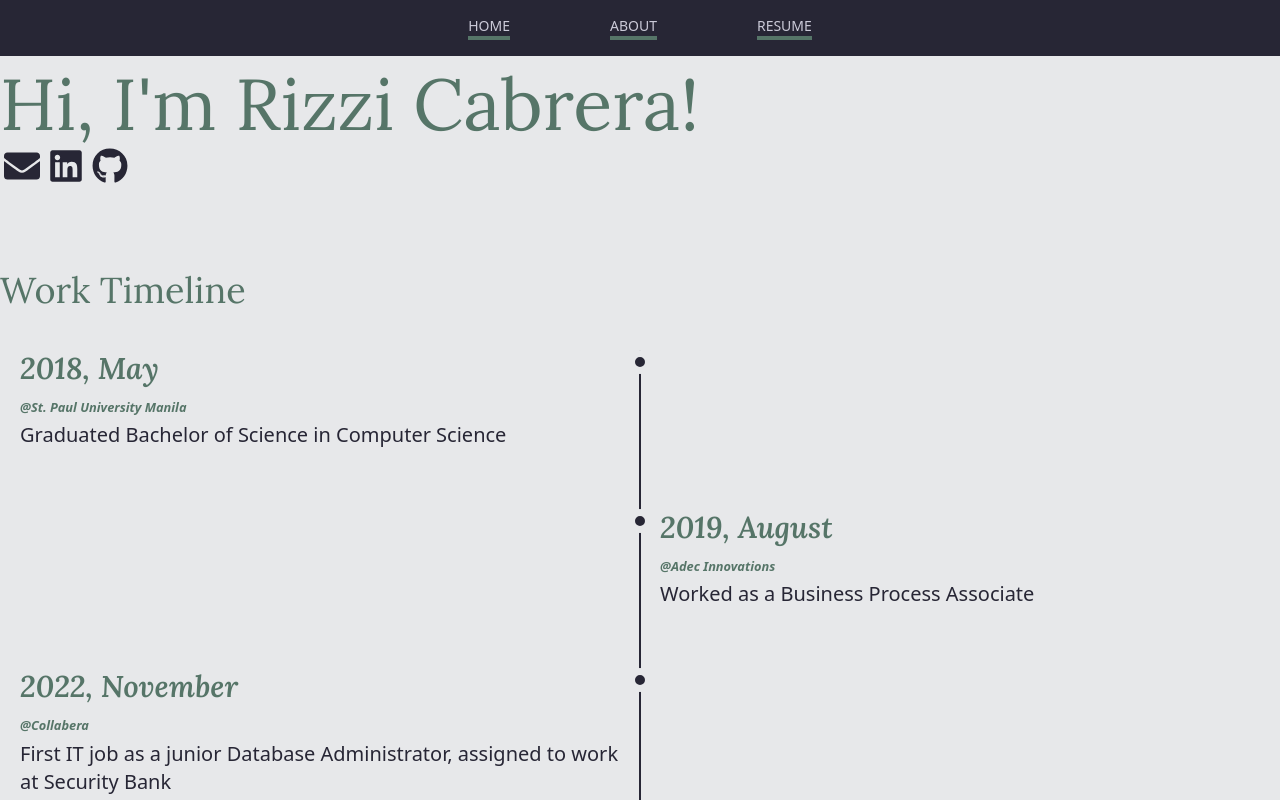
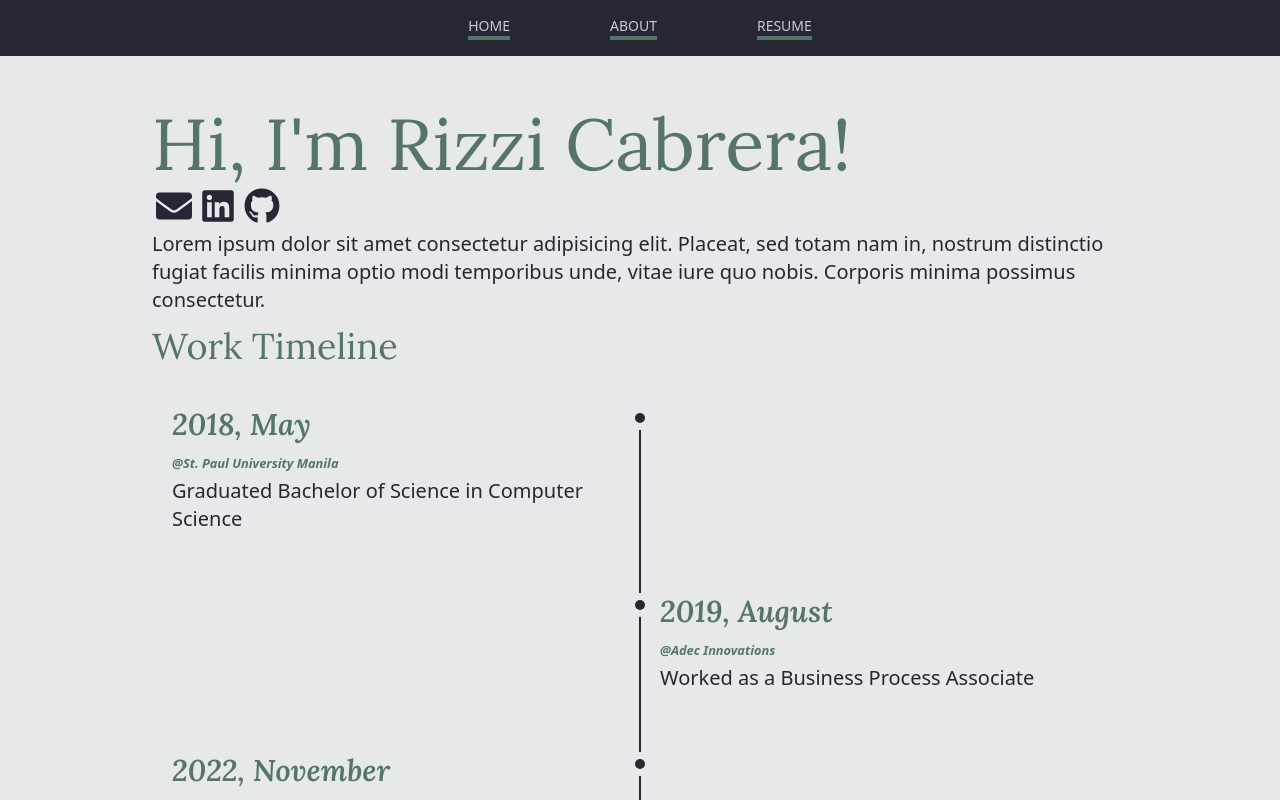
Before and after one commit to zeeneecodes/portfolio, a React (Vite) app: page /about in a window 1280 px wide. Shown: the top 800 px of the page. Built offline with nearby package versions, Linux system fonts and the light colour scheme.

Commit message:
Bio.jsx fix container stretch

```diff
--- a/src/features/personal/Bio.jsx
+++ b/src/features/personal/Bio.jsx
@@ -1,10 +1,12 @@
 import { FaEnvelope, FaGithub, FaLinkedin } from "react-icons/fa";
 import Icon from "../../ui/Icon";
 import Timeline from "./Timeline";
+import Content from "../../ui/Content";
 
 function Bio() {
   return (
-    <section className="w-full">
+    <div className="flex flex-col justify-center items-center pt-10">
+      <div className="max-w-5xl px-6 gap-20 items-stretch">
         <section>
           <h1>Hi, I'm Rizzi Cabrera!</h1>
           <div>
@@ -13,13 +15,22 @@ function Bio() {
             <Icon type="regular" icon={<FaGithub />} title="Github" />
           </div>
         </section>
-      <section className="my-20">
+        <section>
+          <Content>
+            <p>
+              Lorem ipsum dolor sit amet consectetur adipisicing elit. Placeat,
+              sed totam nam in, nostrum distinctio fugiat facilis minima optio
+              modi temporibus unde, vitae iure quo nobis. Corporis minima
+              possimus consectetur.
+            </p>
+          </Content>
+        </section>
         <Timeline />
-      </section>
 
         {/* sent */}
         <section></section>
-    </section>
+      </div>
+    </div>
   );
 }
 
```
Lines whose indentation alone changed are shown as unchanged.
